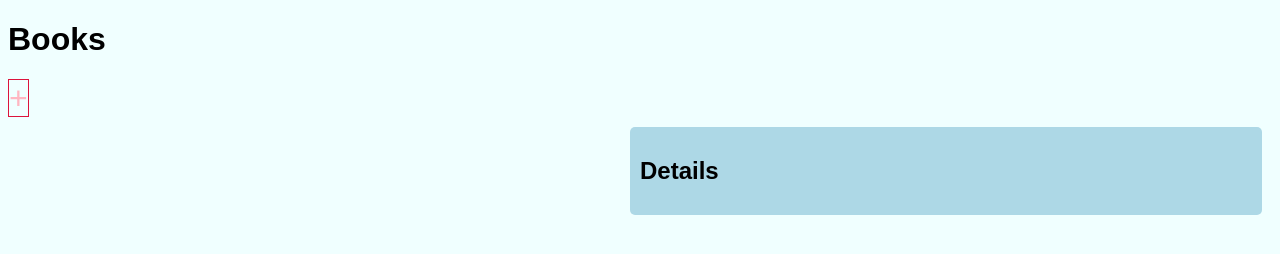
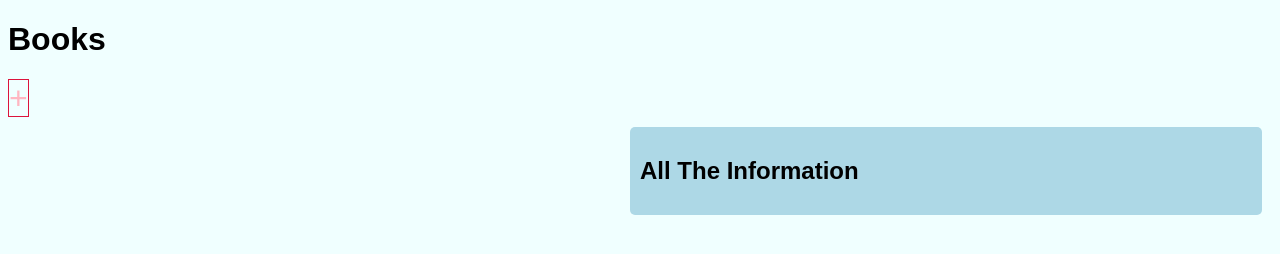
Before and after one commit to MadelynDoyle/assignment16, a website: page index.html in a window 1280 px wide. Drawn offline with Linux system fonts and the light colour scheme.

Commit message:
hopefully

```diff
--- a/index.html
+++ b/index.html
@@ -15,7 +15,7 @@
     <div class="columns two-columns">
         <div id="book-list" class="columns"></div>
         <div id="book-details-column">
-            <h2>Details</h2>
+            <h2>All The Information</h2>
 
             <div id="book-details"></div>
         </div>
```
